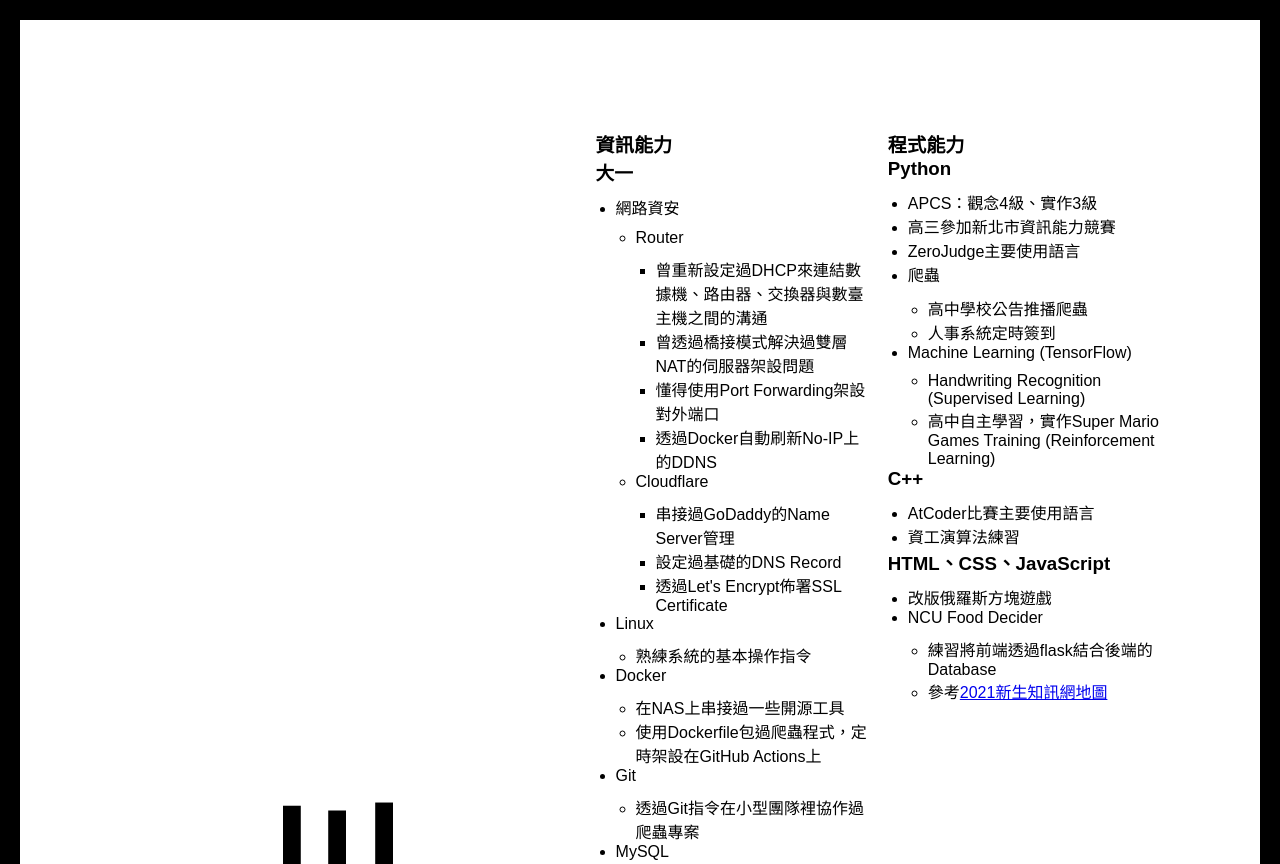
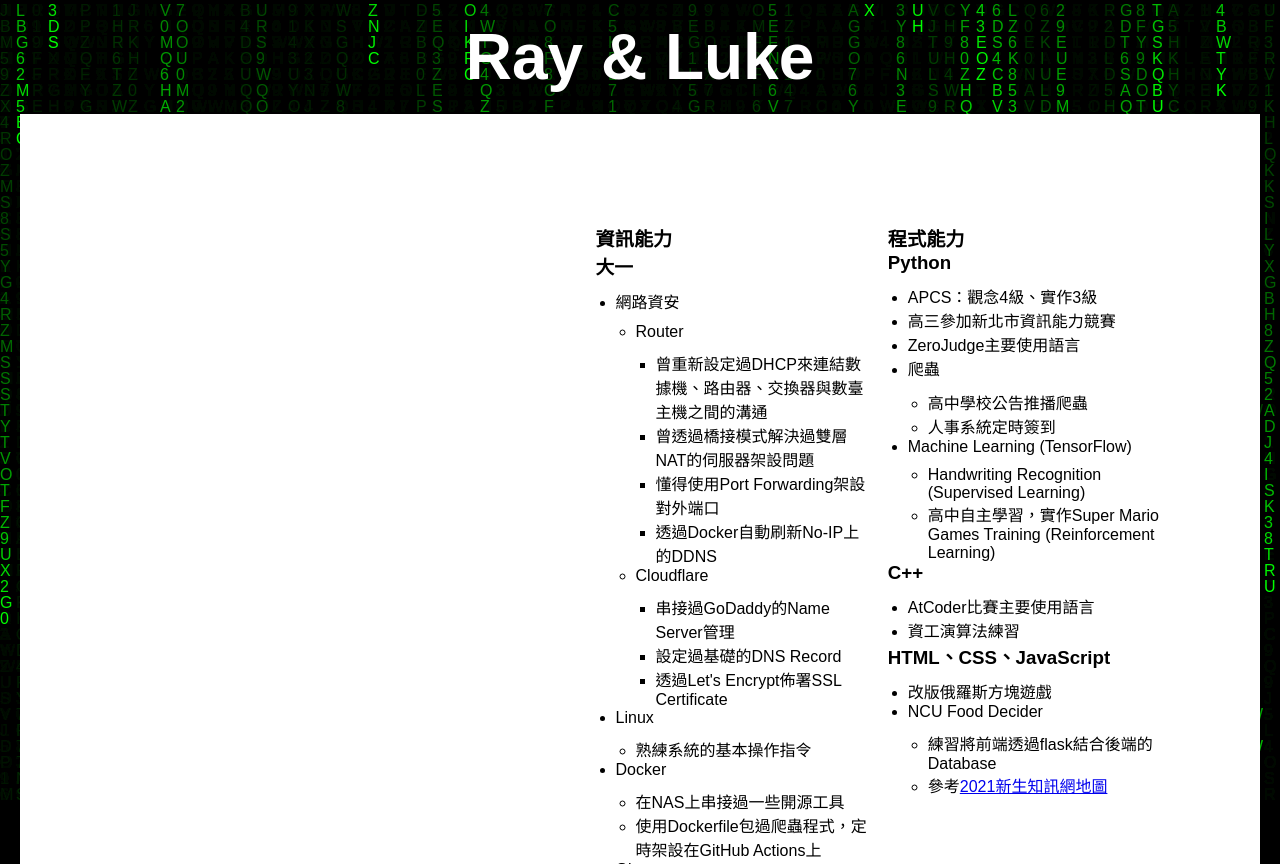
Before and after one commit to wulukewu/ncu-fresh-cv, a plain HTML site: page index.html in a window 1280 px wide. Shown: the top 864 px of the page. Drawn offline with Linux system fonts and the light colour scheme; a web font is replaced by a local one.

Commit message:
feat: metrix rain and some small fix

```diff
--- a/index.html
+++ b/index.html
@@ -8,7 +8,11 @@
     <script defer src="script.js"></script>
 </head>
 <body>
+    <canvas id="matrix"></canvas>
     <div class="container">
+        <header class="main-header">
+            <h1>Ray & Luke</h1>
+        </header>
         <!-- Luke's Profile -->
         <section class="profile luke-profile">
             <div class="profile-content">
--- a/script.js
+++ b/script.js
@@ -3,11 +3,11 @@ document.addEventListener('DOMContentLoaded', () => {
 
     projects.forEach(project => {
         project.addEventListener('mouseover', () => {
-            project.style.backgroundColor = 'rgba(255, 255, 255, 0.5)';
+            project.style.backgroundColor = 'rgba(255, 255, 255, 0.5)'; // Highlight color on hover
         });
 
         project.addEventListener('mouseout', () => {
-            project.style.backgroundColor = '#000000';
+            project.style.backgroundColor = '#000000'; // Reset background color
         });
     });
 
@@ -18,4 +18,60 @@ document.addEventListener('DOMContentLoaded', () => {
             card.classList.toggle('flipped');
         });
     });
+
+    // Matrix Rain Animation
+    const canvas = document.getElementById('matrix');
+    const ctx = canvas.getContext('2d');
+
+    canvas.width = window.innerWidth;
+    canvas.height = window.innerHeight;
+
+    const letters = 'ABCDEFGHIJKLMNOPQRSTUVWXYZ0123456789';
+    const fontSize = 16;
+    const columns = canvas.width / fontSize;
+
+    const drops = Array.from({ length: columns }).fill(1);
+
+    function draw() {
+        ctx.fillStyle = 'rgba(0, 0, 0, 0.05)';
+        ctx.fillRect(0, 0, canvas.width, canvas.height);
+
+        ctx.fillStyle = '#0F0';
+        ctx.font = `${fontSize}px arial`;
+
+        drops.forEach((y, index) => {
+            const text = letters[Math.floor(Math.random() * letters.length)];
+            const x = index * fontSize;
+            ctx.fillText(text, x, y * fontSize);
+
+            if (y * fontSize > canvas.height && Math.random() > 0.975) {
+                drops[index] = 0;
+            }
+
+            drops[index]++;
+        });
+    }
+
+    // Run the animation for 5 seconds, then stop
+    const intervalId = setInterval(draw, 33);
+    setTimeout(() => {
+        clearInterval(intervalId);
+        let alpha = 1.0;
+        const fadeOutInterval = setInterval(() => {
+            alpha -= 0.02; // 调整步长以实现更平滑的淡出效果
+            if (alpha <= 0) {
+                clearInterval(fadeOutInterval);
+                ctx.clearRect(0, 0, canvas.width, canvas.height);
+            } else {
+                ctx.fillStyle = `rgba(0, 0, 0, ${alpha})`;
+                ctx.fillRect(0, 0, canvas.width, canvas.height);
+            }
+        }, 50); // 调整间隔时间以实现更平滑的淡出效果
+    }, 5000);
+
+    // Resize canvas on window resize
+    window.addEventListener('resize', () => {
+        canvas.width = window.innerWidth;
+        canvas.height = window.innerHeight;
+    });
 });
--- a/style.css
+++ b/style.css
@@ -22,10 +22,32 @@ body {
     background-color: #000000;
     color: #000000;
     overflow-y: overlay;
+    position: relative;
+}
+
+#matrix {
+    position: fixed;
+    top: 0;
+    left: 0;
+    width: 100%;
+    height: 100%;
+    z-index: -1;
 }
 
 .container {
     padding: 20px;
+    z-index: 1;
+}
+
+.main-header {
+    text-align: center;
+    margin-bottom: 20px;
+}
+
+.main-header h1 {
+    font-family: 'RobotoBold', sans-serif;
+    font-size: 4rem;
+    color: #FFFFFF;
 }
 
 .profile-header {
@@ -134,7 +156,7 @@ body {
 }
 
 .project {
-    border: 2px solid #000000;
+    border: 2px solid #FFFFFF;
     border-radius: 10px;
     overflow: hidden;
     margin-bottom: 20px;
```
